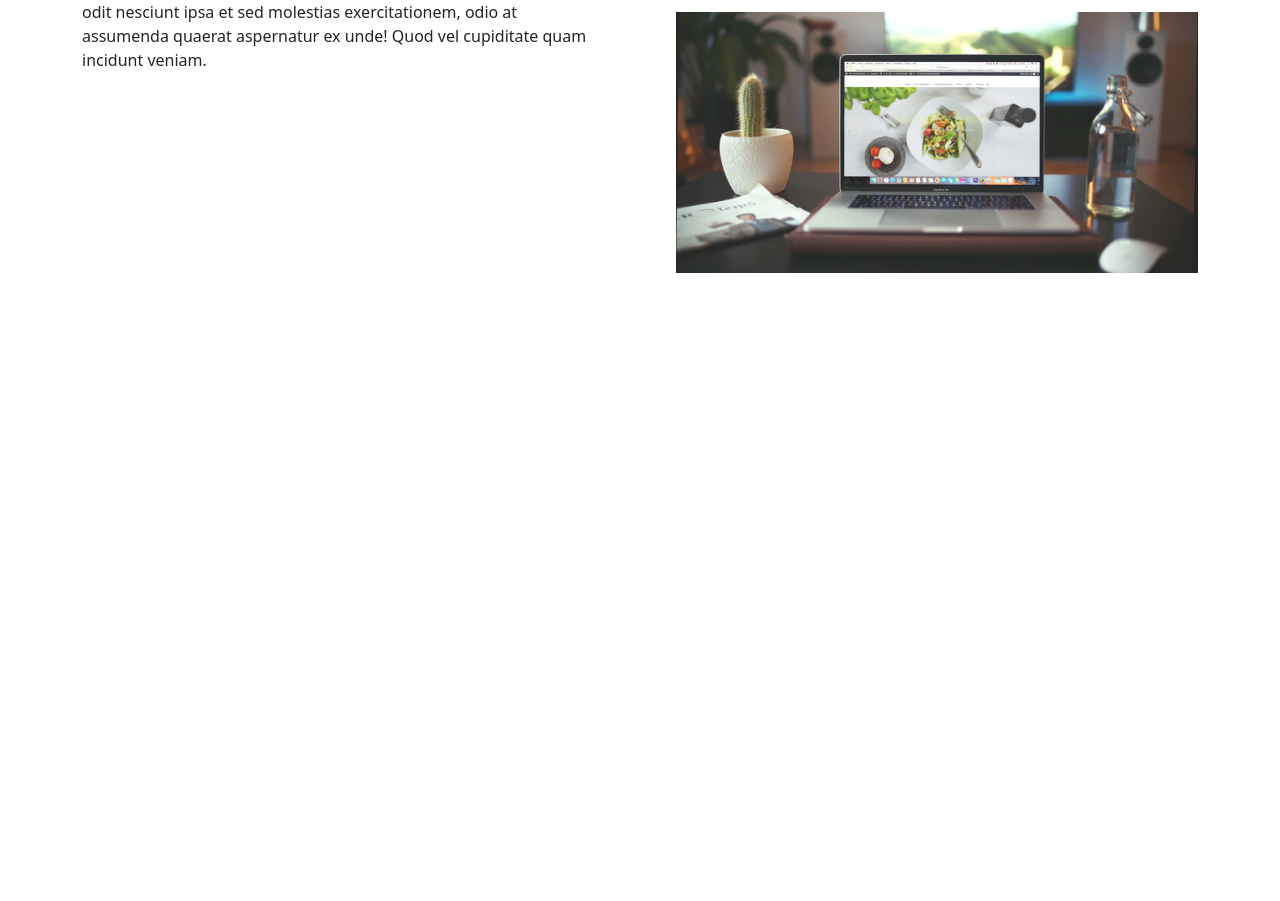
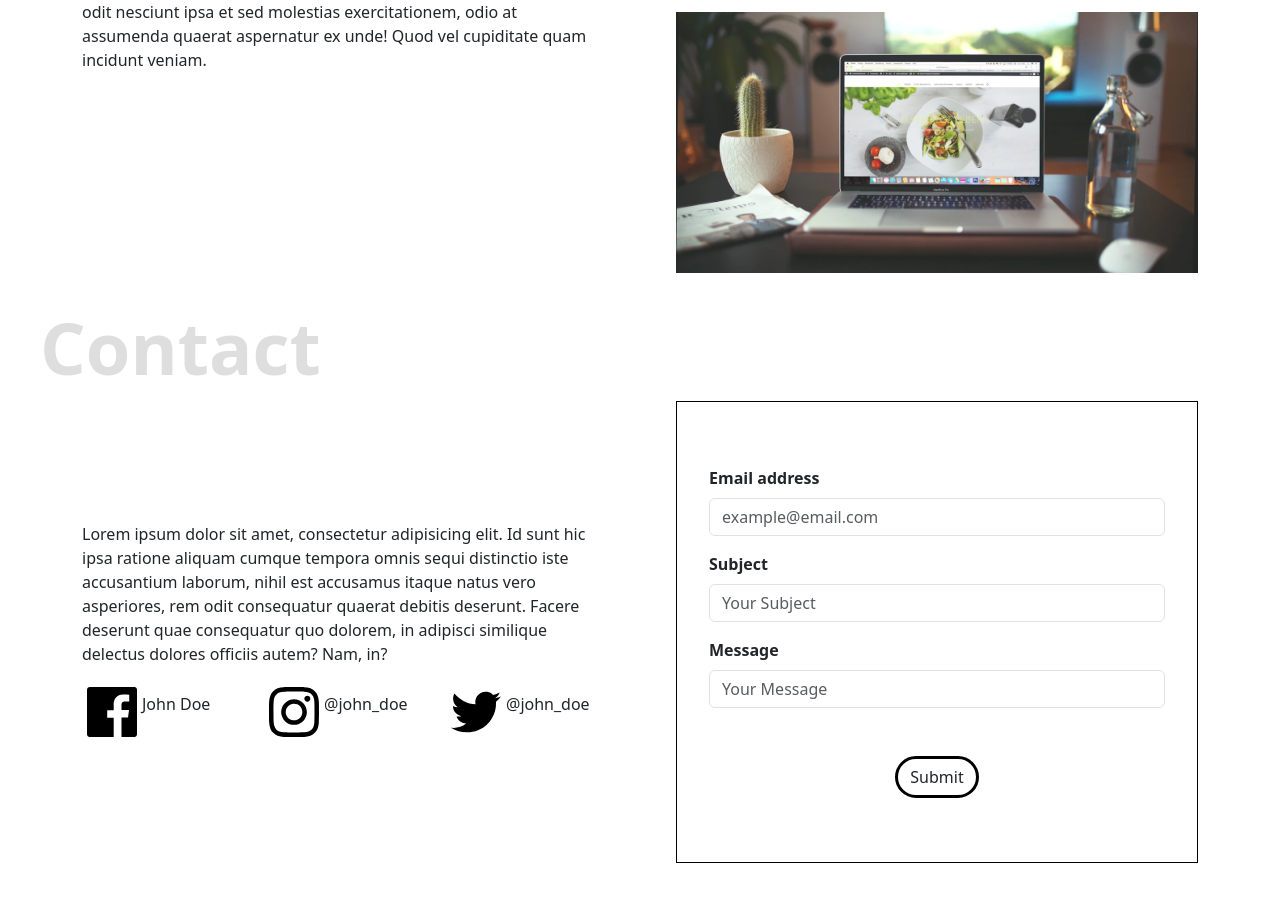
Before and after one commit to belajargithub/Portfolio, a plain HTML site: page index.html in a window 1280 px wide. Shown: the part 1626-2527 px from the top of the page. Before the commit the page ends 1899 px from the top, so only its background shows below. Drawn offline with nearby package versions, Linux system fonts and the light colour scheme.

Commit message:
add contact

```diff
--- a/index.html
+++ b/index.html
@@ -103,6 +103,46 @@
             </div>
            </div>
       </section>
+      <section id="contact" class="contact container">
+        <div class="row d-flex align-items-center gap-5">
+            <div class="col">
+                <p>Lorem ipsum dolor sit amet, consectetur adipisicing elit. Id sunt hic ipsa ratione aliquam cumque tempora omnis sequi distinctio iste accusantium laborum, nihil est accusamus itaque natus vero asperiores, rem odit consequatur quaerat debitis deserunt. Facere deserunt quae consequatur quo dolorem, in adipisci similique delectus dolores officiis autem? Nam, in?</p>
+                <div class="row">
+                    <div class="col d-flex align-items-center">
+                        <img src="images/Facebook.svg" alt="facebook icon">
+                        <p>John Doe</p>
+                    </div>
+                    <div class="col d-flex align-items-center">
+                        <img src="images/Instagram.svg" alt="Instagram icon">
+                        <p>@john_doe</p>
+                    </div>
+                    <div class="col d-flex align-items-center">
+                        <img src="images/Twitter.svg" alt="Twitter icon">
+                        <p>@john_doe</p>
+                    </div>
+                </div>
+            </div>
+            <div class="col">
+                <form class="contact-form" onsubmit="onformSubmit(event)">
+                    <div class="mb-3">
+                      <label for="inp_email" class="form-label">Email address</label>
+                      <input type="email" class="form-control" id="inp_email" placeholder="example@email.com" required>
+                    </div>
+                    <div class="mb-3">
+                      <label for="inp_subject" class="form-label">Subject</label>
+                      <input type="text" class="form-control" id="inp_subject" placeholder="Your Subject" required>
+                    </div>
+                    <div class="mb-3">
+                      <label for="inp_message" class="form-label">Message</label>
+                      <input type="text" class="form-control" id="inp_message" placeholder="Your Message" required>
+                    </div>
+                    <div class="d-flex justify-content-center mt-5">
+                        <button type="submit" class="btn button">Submit</button>
+                    </div>
+                  </form>
+            </div>
+        </div>
+      </section>
     <script src="https://cdn.jsdelivr.net/npm/@popperjs/core@2.11.8/dist/umd/popper.min.js" integrity="sha384-I7E8VVD/ismYTF4hNIPjVp/Zjvgyol6VFvRkX/vR+Vc4jQkC+hVqc2pM8ODewa9r" crossorigin="anonymous"></script>
     <script src="https://cdn.jsdelivr.net/npm/bootstrap@5.3.3/dist/js/bootstrap.min.js" integrity="sha384-0pUGZvbkm6XF6gxjEnlmuGrJXVbNuzT9qBBavbLwCsOGabYfZo0T0to5eqruptLy" crossorigin="anonymous"></script>
     <script src="https://code.jquery.com/jquery-3.7.1.min.js" integrity="sha256-/JqT3SQfawRcv/BIHPThkBvs0OEvtFFmqPF/lYI/Cxo=" crossorigin="anonymous"></script>
--- a/main.js
+++ b/main.js
@@ -12,3 +12,24 @@ function toggleDetail(e) {
     const detail = $(item).children(".about-exp-item-detail")
     $(detail).slideToggle()
 }
+
+function onformSubmit(e) {
+    e.preventDefault()
+    const email = $("#inp_email")
+    const subject = $("#inp_subject")
+    const message = $("#inp_message")
+
+    if(!$(email).val()) {
+       alert("Email id required")
+} else if(!$(subject).val()) {
+    alert(!$("Subject is required"))
+} else if (!$(message).val()) {
+    alert("Message is required")
+} else {
+    alert("Form Submitted")
+    $(email).val("")
+    $(subject).val("")
+    $(message).val("")
+}
+
+}
--- a/style.css
+++ b/style.css
@@ -124,6 +124,23 @@ section:before {
     content: 'Software Project';
 }
 
+.contact {
+    padding-bottom: 128px;
+}
+
+.contact::before {
+     content: 'Contact'
+}
+
+.contact-form {
+    border: 1px solid black;
+    padding: 64px 32px;
+}
+
+.form-label {
+    font-weight: 700;
+}
+
 @keyframes upDown {
     0% {
         transform: translateY(0);
```
Also changed, not shown: images/Facebook.svg (added), images/Instagram.svg (added), images/Twitter.svg (added).
